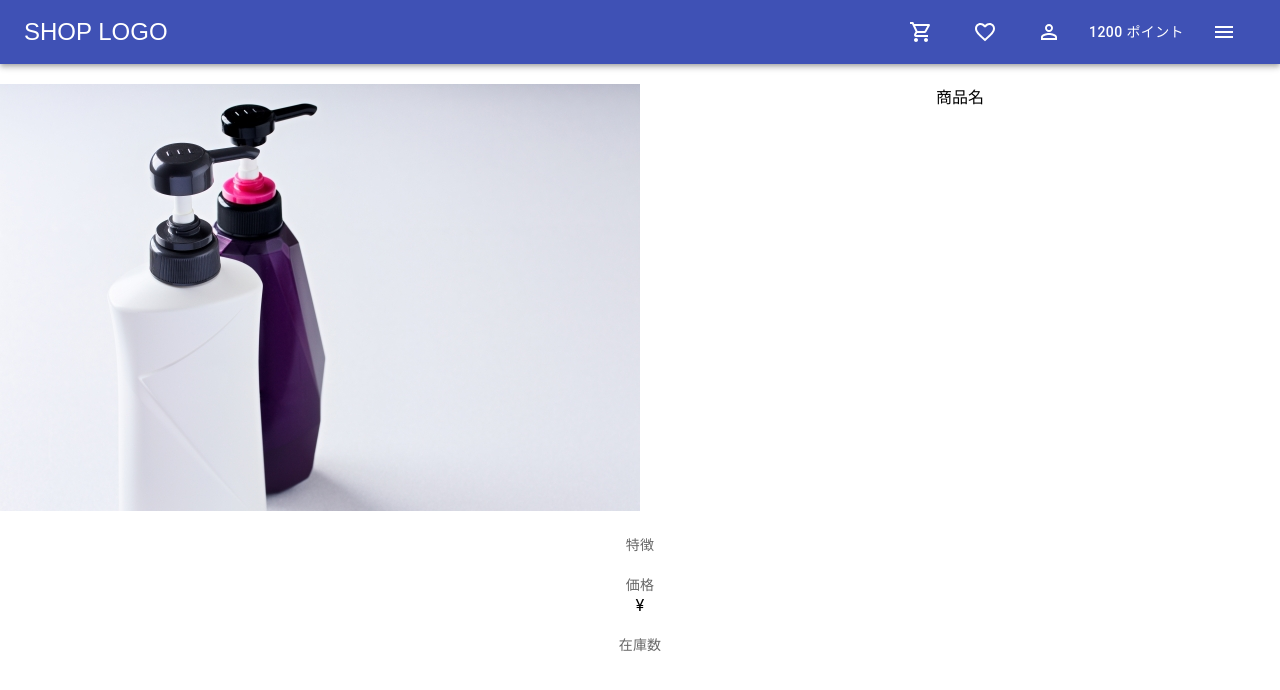
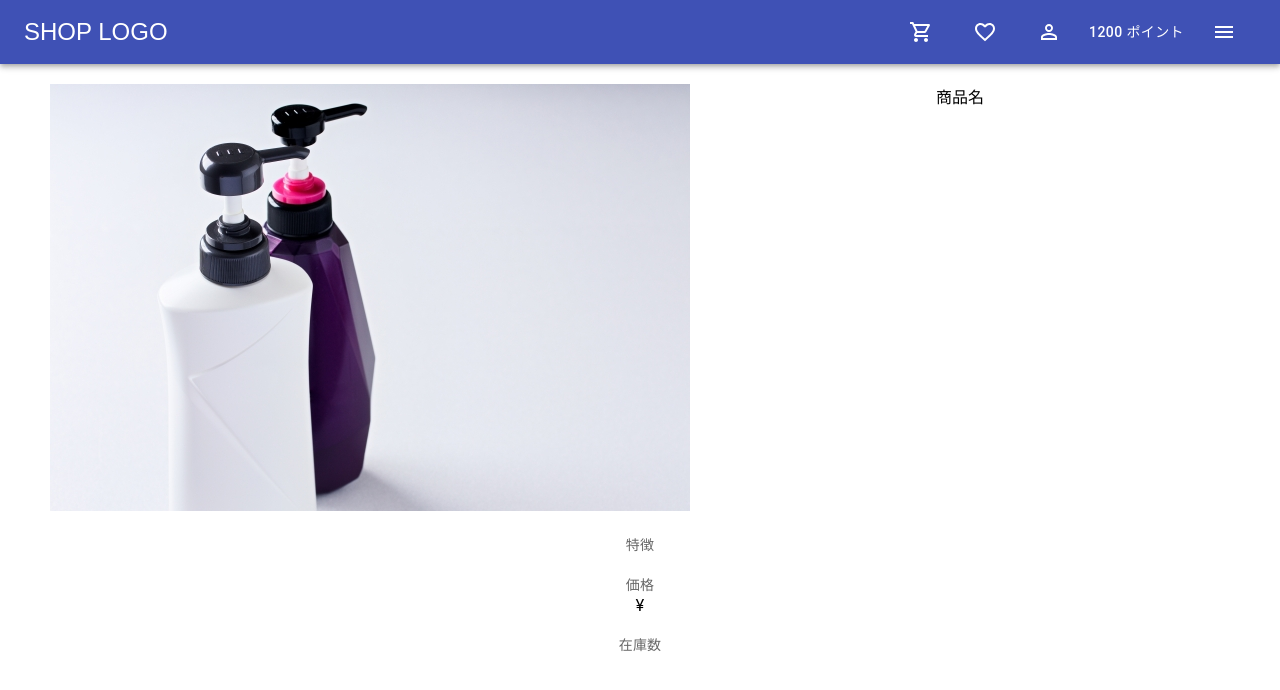
Before and after one commit to Onepiece2424/shampoo_ec_site, a React (Create React App) app in the folder frontend/: page /items/1 in a window 1280 px wide. Shown: the top 690 px of the page. Built offline with nearby package versions, Linux system fonts and the light colour scheme; no server answers; the HTML template or start-up script is replaced by a standard one.

Commit message:
コンテンツの左右の余白を設定

```diff
--- a/frontend/src/App.css
+++ b/frontend/src/App.css
@@ -37,6 +37,10 @@
   }
 }
 
+.contents {
+  margin: 0 50px;
+}
+
 .column {
   width: 100%;
 }
--- a/frontend/src/components/item/ItemDetail.jsx
+++ b/frontend/src/components/item/ItemDetail.jsx
@@ -17,7 +17,7 @@ const ItemDetail = ({ match }) => {
   }, [id])
 
   return (
-    <>
+    <div className="contents">
       <br></br>
       <div className="wrapper">
         <div className="column cat1">
@@ -46,7 +46,7 @@ const ItemDetail = ({ match }) => {
         在庫数
       </Typography>
       <div>{item && item.stock}</div>
-    </>
+    </div>
   )
 }
 
```
